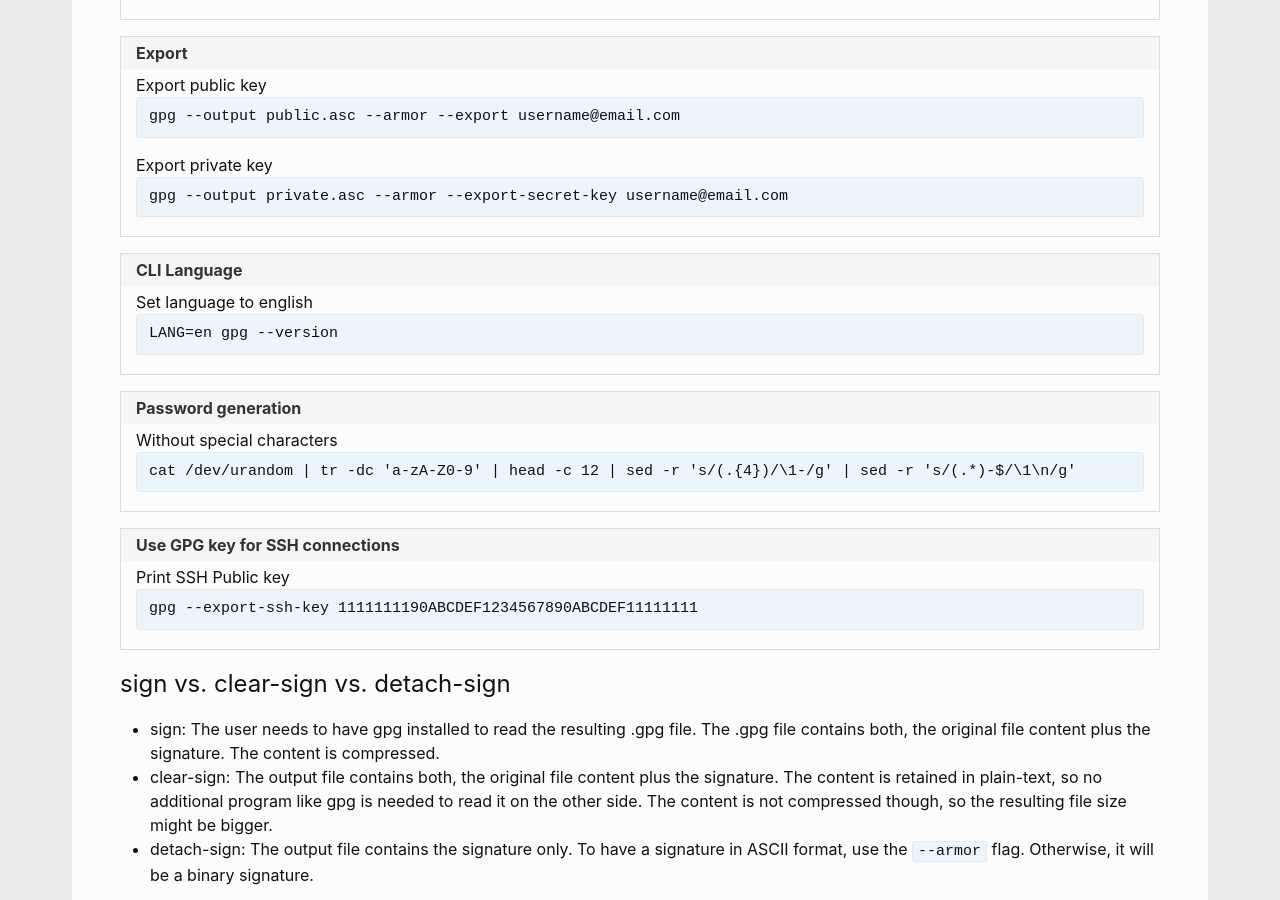
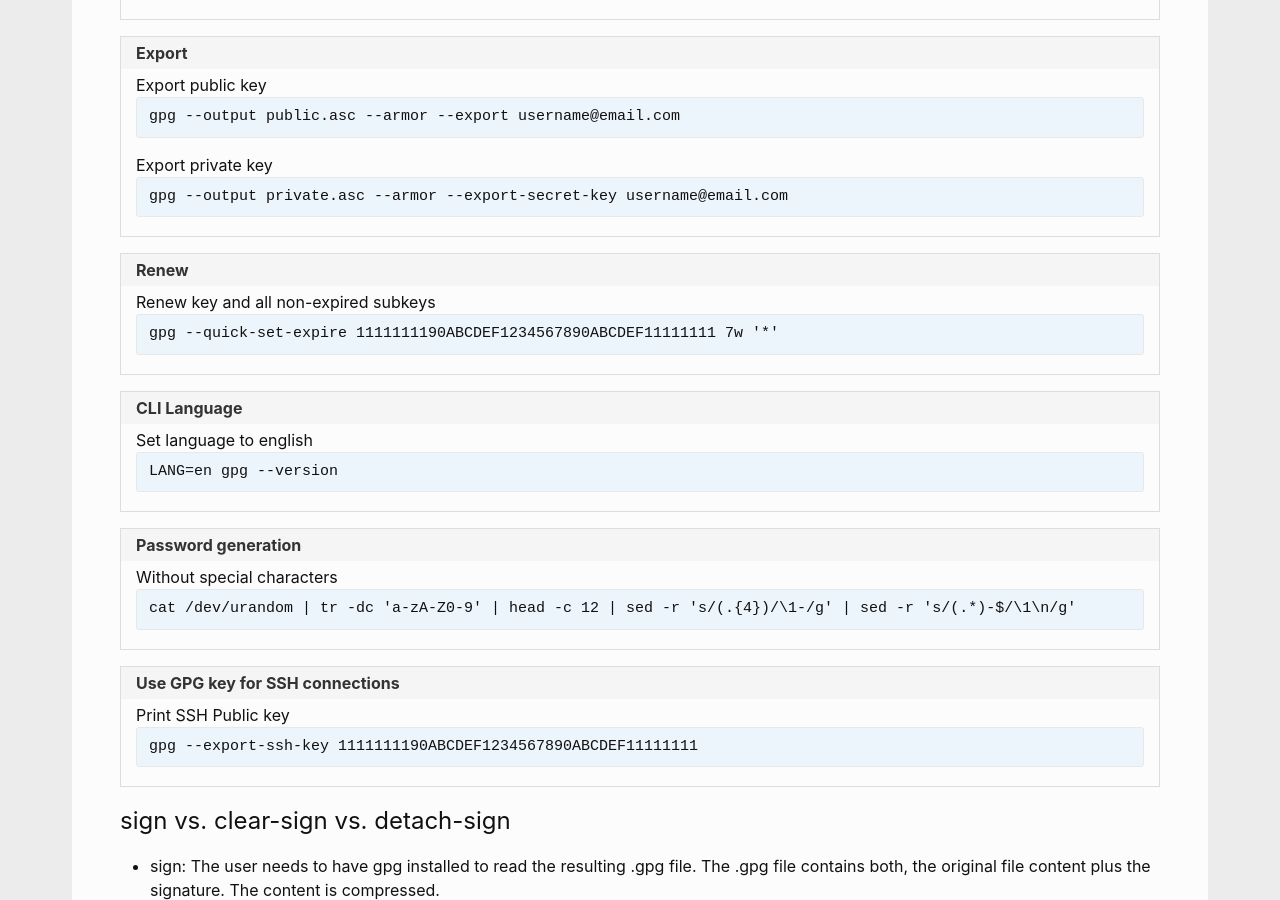
Before and after one commit to andreas-mausch/cheatsheets, a Jekyll site: the page built from _cheatsheets/gpg.md, in a window 1280 px wide and 900 px high, scrolled down 1649 px. Built offline with Jekyll 4.4.1, drawn with Linux system fonts in a browser that asks for light colours.

Commit message:
gpg: Renew expired key

```diff
--- a/_cheatsheets/gpg.md
+++ b/_cheatsheets/gpg.md
@@ -31,6 +31,9 @@ section:
     commands:
       Export public key: gpg --output public.asc --armor --export username@email.com
       Export private key: gpg --output private.asc --armor --export-secret-key username@email.com
+  - name: Renew
+    commands:
+      Renew key and all non-expired subkeys: gpg --quick-set-expire 1111111190ABCDEF1234567890ABCDEF11111111 7w '*'
   - name: CLI Language
     commands:
       Set language to english: LANG=en gpg --version
```
